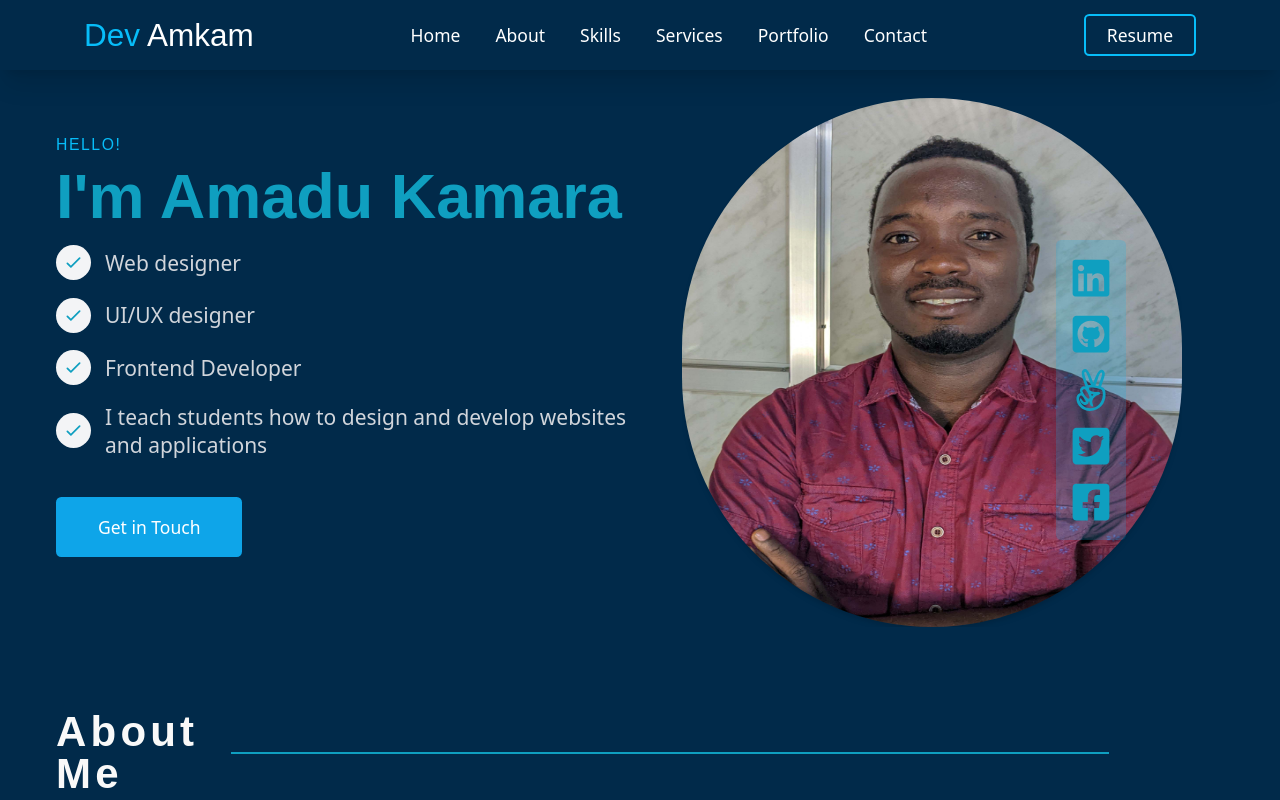
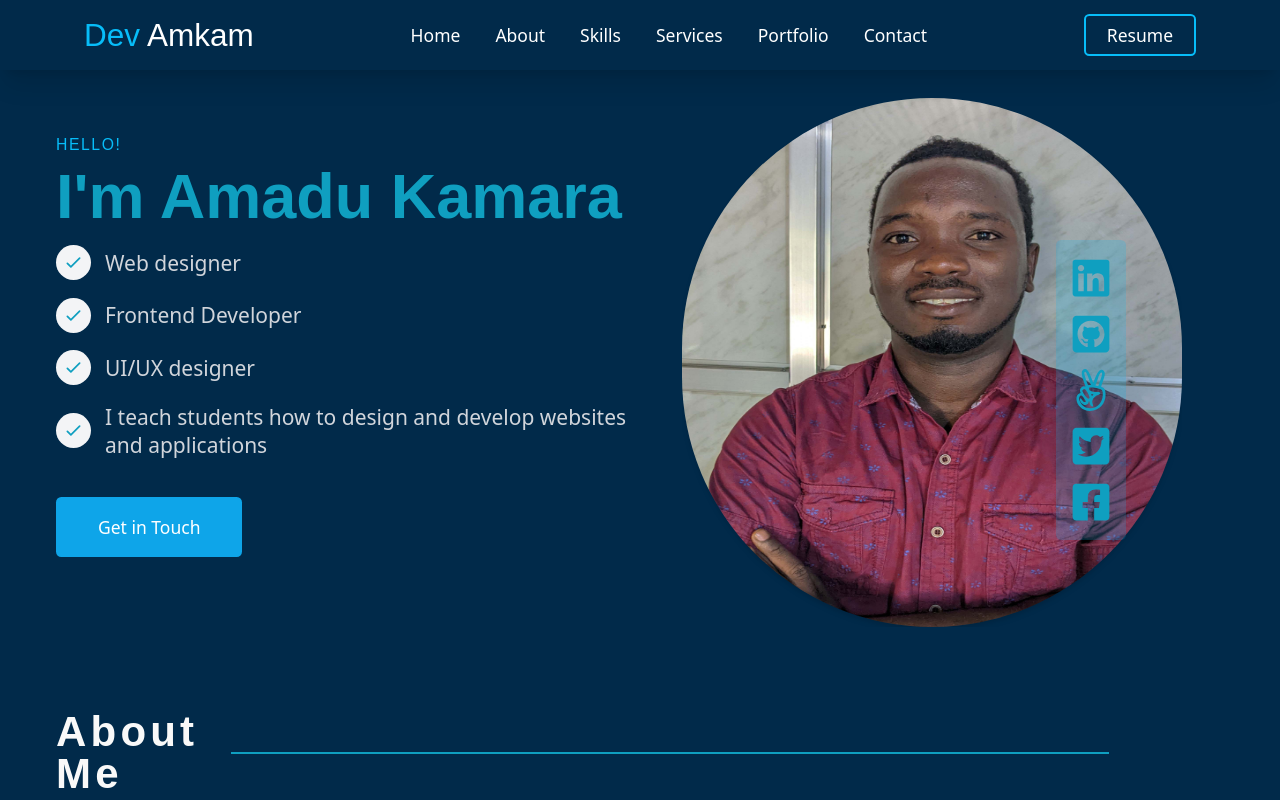
Before and after one commit to AmaduKamara/amkam, a Next.js app: page / in a window 1280 px wide. Shown: the top 800 px of the page. Built offline with nearby package versions, Linux system fonts and the light colour scheme.

Commit message:
Re arranged skills on hero

```diff
--- a/components/Hero.jsx
+++ b/components/Hero.jsx
@@ -27,7 +27,7 @@ const Hero = () => {
               <Check />
             </div>
             <span className="text-xl md:text-2xl text-gray-300">
-              UI/UX designer
+              Frontend Developer
             </span>
           </li>
           <li className="flex items-center mb-5 text-xl">
@@ -35,7 +35,7 @@ const Hero = () => {
               <Check />
             </div>
             <span className="text-xl md:text-2xl text-gray-300">
-              Frontend Developer
+              UI/UX designer
             </span>
           </li>
           <li className="flex items-center mb-5 text-xl">
```
